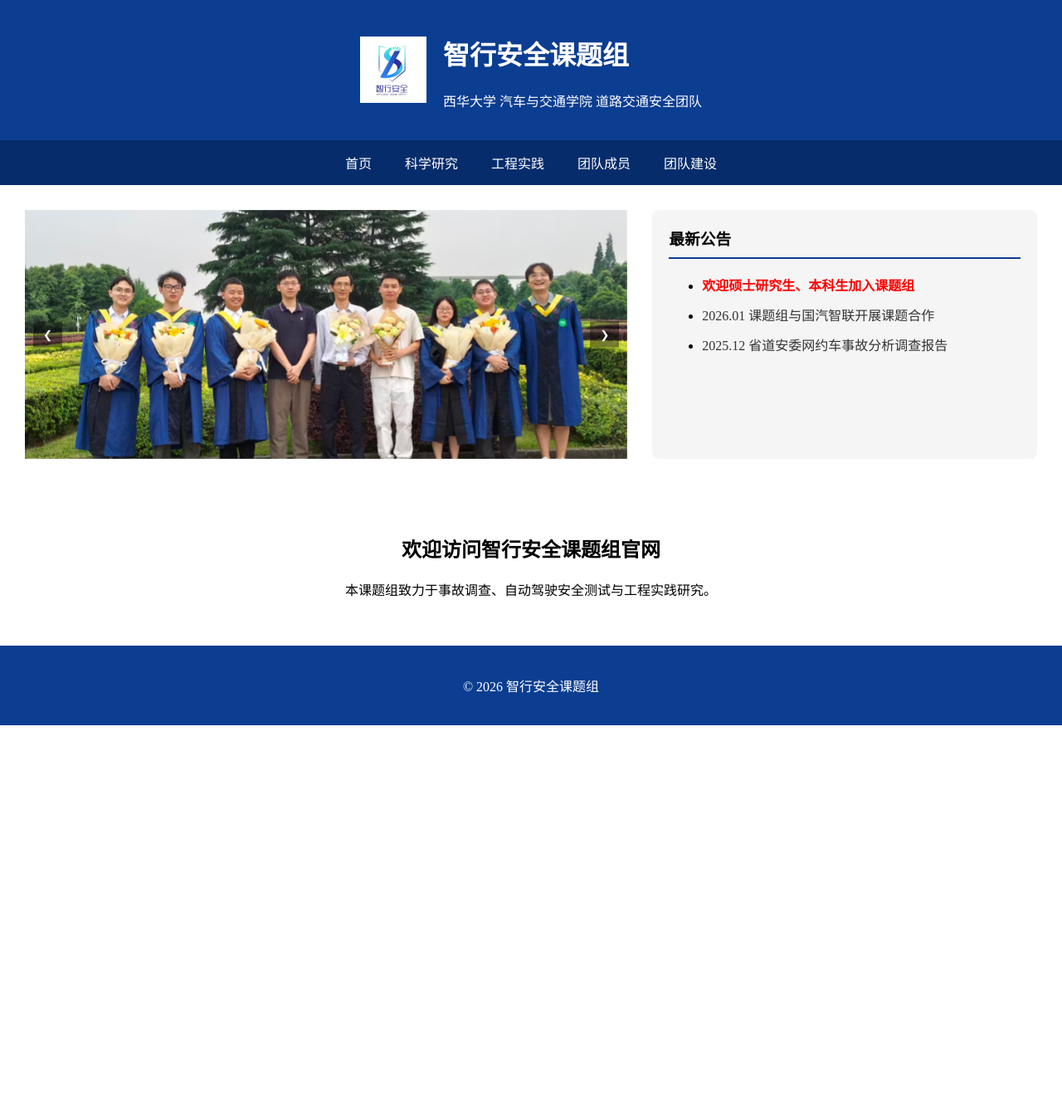
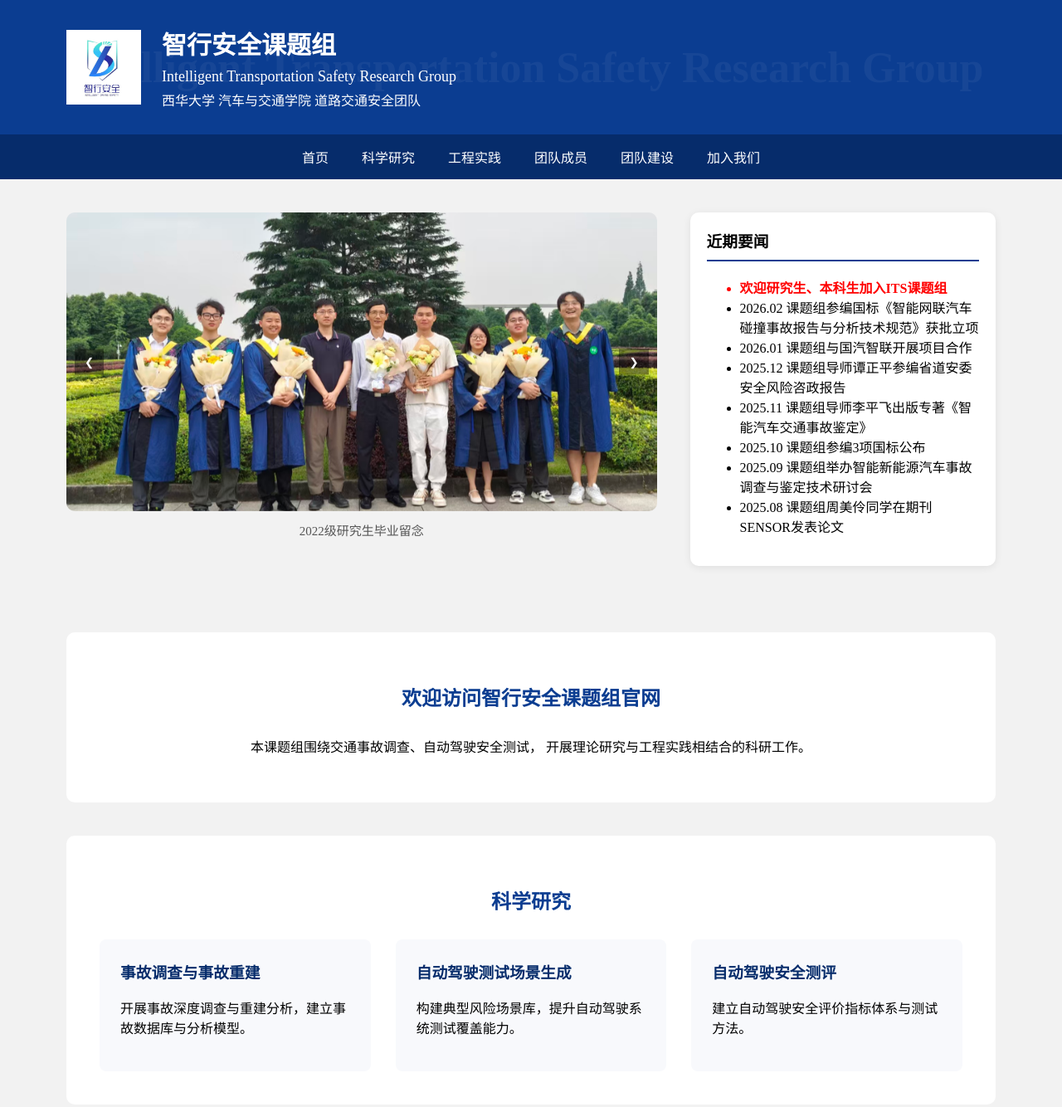
Before and after one commit to qcshdj-debug/lab-website, a plain HTML site: page index.html in a window 1280 px wide. Shown: the top 1334 px of the page at 83% size. Before the commit the page ends 874 px from the top, so only its background shows below. Drawn offline with Linux system fonts and the light colour scheme.

Commit message:
Add files via upload

```diff
--- a/index.html
+++ b/index.html
@@ -1,45 +1,65 @@
 <!DOCTYPE html>
 <html lang="zh">
 <head>
-
     <meta charset="UTF-8">
     <title>智行安全课题组</title>
 
     <style>
-
-/* ===== 页面整体 ===== */
+        /* ===================== 全局页面基础样式 ===================== */
         body {
             margin: 0;
             font-family: "Microsoft YaHei";
+            background: #f2f2f2;
         }
 
-/* ===== 顶部标题区域（含Logo） ===== */
+        /* ===================== 顶部 Header 区域 ===================== */
         header {
+            position: relative;
             background: #0b3d91;
             color: white;
             display: flex;
             align-items: center;
-    justify-content: center;
-    padding: 20px;
+            padding: 30px 80px;
+            overflow: hidden;
         }
 
-/* Logo样式 */
-.logo {
-    height: 80px;
-    margin-right: 20px;
+        header::before {
+            content: "Intelligent Transportation Safety Research Group";
+            position: absolute;
+            left: 80px;
+            top: 50%;
+            transform: translateY(-50%);
+            font-size: 52px;
+            font-weight: 900;
+            color: rgba(255,255,255,0.05);
+            white-space: nowrap;
+            z-index: 0;
         }
 
-/* 标题文字区域 */
-.header-text {
-    text-align: left;
+        .logo {
+            height: 90px;
+            margin-right: 25px;
+            z-index: 1;
         }
 
-/* ===== 导航栏 ===== */
-nav {
-    position: relative;
-    z-index: 1000;
+        .header-text { z-index: 1; }
+
+        .header-text h1 {
+            margin: 0;
+            font-size: 30px;
         }
 
+        .header-text .en {
+            margin-top: 8px;
+            font-size: 18px;
+        }
+
+        .header-text .cn {
+            margin-top: 5px;
+            font-size: 16px;
+        }
+
+        /* ===================== 导航栏 ===================== */
         .menu {
             list-style: none;
             margin: 0;
@@ -49,11 +69,7 @@ nav {
             background: #062c6b;
         }
 
-.menu li {
-    position: relative;
-}
-
-.menu > li > a {
+        .menu li a {
             display: block;
             padding: 15px 20px;
             color: white;
@@ -64,58 +80,33 @@ nav {
             background: #041f4a;
         }
 
-/* 下拉菜单 */
-.submenu {
-    display: none;
-    position: absolute;
-    background: #062c6b;
-    list-style: none;
-    padding: 0;
-    min-width: 160px;
-    z-index: 1001;
-}
-
-.submenu li a {
-    display: block;
-    padding: 10px;
-    color: white;
-    text-decoration: none;
-}
-
-.dropdown:hover .submenu {
-    display: block;
-}
-
-/* ===== 图片+公告区域 ===== */
+        /* ===================== 轮播图 + 公告区域 ===================== */
         .main-top {
             display: flex;
             justify-content: center;
-    padding: 30px;
-    gap: 30px;
+            padding: 40px 80px;
+            gap: 40px;
         }
 
-/* 轮播图 */
+        .slider-container { width: 65%; }
+
         .slider {
-    width: 60%;
-    height: 300px;
+            height: 360px;
             position: relative;
             overflow: hidden;
+            border-radius: 10px;
         }
 
         .slide {
             width: 100%;
-    height: 300px;
+            height: 360px;
             object-fit: cover;
             position: absolute;
-    top: 0;
-    left: 0;
             opacity: 0;
             transition: opacity 1.2s ease-in-out;
         }
 
-.slide.active {
-    opacity: 1;
-}
+        .slide.active { opacity: 1; }
 
         .prev, .next {
             position: absolute;
@@ -131,169 +122,291 @@ nav {
         .prev { left: 10px; }
         .next { right: 10px; }
 
-/* 公告 */
+        .img-caption {
+            text-align: center;
+            margin-top: 12px;
+            font-size: 15px;
+            color: #555;
+        }
+
+        /* ===================== 公告栏 ===================== */
         .notice {
-    width: 35%;
-    background: #f5f5f5;
+            width: 30%;
+            background: white;
             padding: 20px;
-    border-radius: 8px;
+            border-radius: 10px;
+            box-shadow: 0 2px 10px rgba(0,0,0,0.08);
         }
 
         .notice h3 {
-    margin-top: 0;
             border-bottom: 2px solid #0b3d91;
             padding-bottom: 10px;
+            margin-top: 0;
         }
 
-.notice li {
-    margin-bottom: 12px;
+        @keyframes twinkle {
+            0%,100% { opacity:1; }
+            50% { opacity:0; }
         }
 
-.notice a {
-    text-decoration: none;
-    color: #333;
+        .notice-highlight {
+            color: red;
+            font-weight: bold;
+            animation: twinkle 0.5s infinite;
         }
 
-.notice a:hover {
+        /* ===================== 公共板块样式 ===================== */
+        .section {
+            background: white;
+            margin: 40px 80px;
+            padding: 40px;
+            border-radius: 10px;
+        }
+
+        .section h2 {
+            text-align: center;
+            margin-bottom: 30px;
+            color: #0b3d91;
+        }
+
+        /* ===================== 科学研究板块 ===================== */
+        .research-grid {
+            display: flex;
+            gap: 30px;
+        }
+
+        .research-item {
+            flex: 1;
+            background: #f8f9fc;
+            padding: 25px;
+            border-radius: 8px;
+            transition: 0.3s;
+        }
+
+        .research-item:hover {
+            box-shadow: 0 4px 12px rgba(0,0,0,0.1);
+        }
+
+        .research-item h3 {
+            margin-top: 0;
+            color: #062c6b;
+        }
+
+        /* ===================== 关于我们板块 ===================== */
+        .about-list {
+            display: flex;
+            gap: 40px;
+        }
+
+        .about-item {
+            flex: 1;
+            display: flex;
+            align-items: center;
+            gap: 30px;
+            background: #f8f9fc;
+            padding: 30px;
+            border-radius: 10px;
+            transition: 0.3s;
+        }
+
+        .about-item:hover {
+            box-shadow: 0 4px 15px rgba(0,0,0,0.1);
+        }
+
+        .about-photo {
+            width: 180px;
+            height: 220px;
+            object-fit: cover;
+            border-radius: 8px;
+            flex-shrink: 0;
+        }
+
+        .about-info h3 {
+            margin-top: 0;
+            margin-bottom: 15px;
+        }
+
+        .about-info a {
+            text-decoration: none;
+            color: #062c6b;
+            font-size: 20px;
+        }
+
+        .about-info a:hover {
             text-decoration: underline;
             color: #0b3d91;
         }
 
-.notice .highlight a {
-    color: red;
-    font-weight: bold;
-}
-
-/* 内容区域 */
-section {
-    padding: 40px;
-    text-align: center;
-}
-
-/* 页脚 */
+        /* ===================== 页脚 ===================== */
         footer {
             background: #0b3d91;
             color: white;
             text-align: center;
             padding: 20px;
+            margin-top: 40px;
         }
-
     </style>
-
 </head>
 
 <body>
 
-<!-- ===== 顶部Logo + 标题 ===== -->
 <header>
-
     <img src="banner4.jpg" class="logo">
-
     <div class="header-text">
         <h1>智行安全课题组</h1>
-<p>西华大学 汽车与交通学院 道路交通安全团队</p>
+        <div class="en">Intelligent Transportation Safety Research Group</div>
+        <div class="cn">西华大学 汽车与交通学院 道路交通安全团队</div>
     </div>
-
 </header>
 
-<!-- ===== 导航栏 ===== -->
-<nav>
 <ul class="menu">
+    <li><a href="#">首页</a></li>
+    <li><a href="#">科学研究</a></li>
+    <li><a href="#">工程实践</a></li>
+    <li><a href="#">团队成员</a></li>
+    <li><a href="#">团队建设</a></li>
+    <li><a href="#">加入我们</a></li>
+</ul>
 
-<li><a href="index.html" target="_blank">首页</a></li>
-
-<li class="dropdown">
-<a href="research.html" target="_blank">科学研究</a>
-<ul class="submenu">
-<li><a href="research.html#platform" target="_blank">平台资源</a></li>
-<li><a href="research.html#direction" target="_blank">研究方向</a></li>
-<li><a href="research.html#book" target="_blank">学术著作</a></li>
-<li><a href="research.html#event" target="_blank">赛事活动</a></li>
-</ul>
-</li>
-
-<li class="dropdown">
-<a href="practice.html" target="_blank">工程实践</a>
-<ul class="submenu">
-<li><a href="practice.html#project" target="_blank">课题研究</a></li>
-<li><a href="practice.html#product" target="_blank">产品开发</a></li>
-</ul>
-</li>
-
-<li class="dropdown">
-<a href="team.html" target="_blank">团队成员</a>
-<ul class="submenu">
-<li><a href="team.html#supervisor" target="_blank">导师</a></li>
-<li><a href="team.html#student" target="_blank">在读研究生</a></li>
-<li><a href="team.html#alumni" target="_blank">毕业生</a></li>
-</ul>
-</li>
-
-<li class="dropdown">
-<a href="culture.html" target="_blank">团队建设</a>
-<ul class="submenu">
-<li><a href="culture.html#meeting" target="_blank">会议学习</a></li>
-<li><a href="culture.html#party" target="_blank">差旅学习</a></li>
-<li><a href="culture.html#trip" target="_blank">休闲聚餐</a></li>
-</ul>
-</li>
-
-</ul>
-</nav>
-
-<!-- 图片+公告 -->
 <div class="main-top">
 
+    <!-- 轮播图 -->
+    <div class="slider-container">
         <div class="slider">
             <img src="banner1.jpg" class="slide active">
             <img src="banner2.jpg" class="slide">
             <img src="banner3.jpg" class="slide">
-<button class="prev" onclick="prevSlide()">❮</button>
-<button class="next" onclick="nextSlide()">❯</button>
+            <button class="prev" onclick="changeSlide(-1)">❮</button>
+            <button class="next" onclick="changeSlide(1)">❯</button>
+        </div>
+        <div class="img-caption" id="caption">
+            事故调查与重建实验现场
+        </div>
     </div>
 
+    <!-- 公告 -->
     <div class="notice">
-<h3>最新公告</h3>
+        <h3>近期要闻</h3>
         <ul>
-<li class="highlight">
-<a href="notice1.html" target="_blank">欢迎硕士研究生、本科生加入课题组</a>
-</li>
-<li><a href="notice2.html" target="_blank">2026.01 课题组与国汽智联开展课题合作</a></li>
-<li><a href="notice3.html" target="_blank">2025.12 省道安委网约车事故分析调查报告</a></li>
+            <li class="notice-highlight">欢迎研究生、本科生加入ITS课题组</li>
+	    <li>2026.02 课题组参编国标《智能网联汽车碰撞事故报告与分析技术规范》获批立项</li>
+            <li>2026.01 课题组与国汽智联开展项目合作</li>
+            <li>2025.12 课题组导师谭正平参编省道安委安全风险咨政报告</li>
+            <li>2025.11 课题组导师李平飞出版专著《智能汽车交通事故鉴定》</li>
+            <li>2025.10 课题组参编3项国标公布</li>
+            <li>2025.09 课题组举办智能新能源汽车事故调查与鉴定技术研讨会</li>
+            <li>2025.08 课题组周美伶同学在期刊SENSOR发表论文</li>
         </ul>
     </div>
 
 </div>
 
-<section>
+<!-- 欢迎 -->
+<div class="section">
     <h2>欢迎访问智行安全课题组官网</h2>
-<p>本课题组致力于事故调查、自动驾驶安全测试与工程实践研究。</p>
-</section>
+    <p style="text-align:center;">
+        本课题组围绕交通事故调查、自动驾驶安全测试，
+        开展理论研究与工程实践相结合的科研工作。
+    </p>
+</div>
+
+<!-- 科学研究 -->
+<div class="section">
+    <h2>科学研究</h2>
+    <div class="research-grid">
+        <div class="research-item">
+            <h3>事故调查与事故重建</h3>
+            <p>开展事故深度调查与重建分析，建立事故数据库与分析模型。</p>
+        </div>
+
+        <div class="research-item">
+            <h3>自动驾驶测试场景生成</h3>
+            <p>构建典型风险场景库，提升自动驾驶系统测试覆盖能力。</p>
+        </div>
+
+        <div class="research-item">
+            <h3>自动驾驶安全测评</h3>
+            <p>建立自动驾驶安全评价指标体系与测试方法。</p>
+        </div>
+    </div>
+</div>
+
+<!-- 关于我们 -->
+<div class="section">
+    <h2>关于我们</h2>
+
+    <div class="about-list">
+
+        <div class="about-item">
+            <img src="tec1.png" class="about-photo">
+            <div class="about-info">
+                <h3>
+                    <a href="https://teacher.xhu.edu.cn/qcyjt/lpf/list.psp" target="_blank">
+                        李平飞 副教授
+                    </a>
+                </h3>
+                <p>四川西华交通司法鉴定中心 常务副主任</p>
+                <p>电子科技大学博士生</p>
+                <p>
+                    长期从事交通安全与事故重建研究，
+                    发表期刊论文30余篇，
+                    累计主持/参与省部级/国家级科研项目20余项，
+                    累计获得国家级/省部级荣誉奖项10余项。
+                </p>
+            </div>
+        </div>
+
+        <div class="about-item">
+            <img src="tec2.png" class="about-photo">
+            <div class="about-info">
+                <h3>
+                    <a href="https://teacher.xhu.edu.cn/qcyjt/tzp/list.psp" target="_blank">
+                        谭正平 副教授
+                    </a>
+                </h3>
+                <p>司法鉴定人</p>
+                <p>重庆交通大学博士生</p>
+                <p>
+                    研究方向包括自动驾驶安全评价与测试用例生成，
+                    发表期刊论文10余篇，
+                    其中TOP级期刊1篇，
+                    累计主持/参与省部级/国家级科研项目10余项。
+                </p>
+            </div>
+        </div>
+
+    </div>
+</div>
 
 <footer>
-<p>© 2026 智行安全课题组</p>
+    © 2026 Intelligent Transportation Safety Research Group
 </footer>
 
 <script>
-let currentIndex = 0;
-const slides = document.querySelectorAll(".slide");
+    let index = 0;
+    const slides = document.querySelectorAll('.slide');
+    const caption = document.getElementById('caption');
 
-function showSlide(index){
-slides.forEach(slide=>slide.classList.remove("active"));
-slides[index].classList.add("active");
+    const captions = [
+        "2025年NAIS工作会议",
+        "2022级研究生毕业留念",
+        "智能新能源汽车事故调查与鉴定技术研讨会"
+    ];
+
+    function showSlide(i) {
+        slides.forEach(slide => slide.classList.remove('active'));
+        slides[i].classList.add('active');
+        caption.innerText = captions[i];
     }
 
-function nextSlide(){
-currentIndex=(currentIndex+1)%slides.length;
-showSlide(currentIndex);
+    function changeSlide(step) {
+        index += step;
+        if (index >= slides.length) index = 0;
+        if (index < 0) index = slides.length - 1;
+        showSlide(index);
     }
 
-function prevSlide(){
-currentIndex=(currentIndex-1+slides.length)%slides.length;
-showSlide(currentIndex);
-}
-
-setInterval(nextSlide,4000);
+    setInterval(() => changeSlide(1), 4000);
 </script>
 
 </body>
```
Also changed, not shown: tec1.png (added), tec2.png (added), 1 other file. Lines whose indentation alone changed are shown as unchanged.
